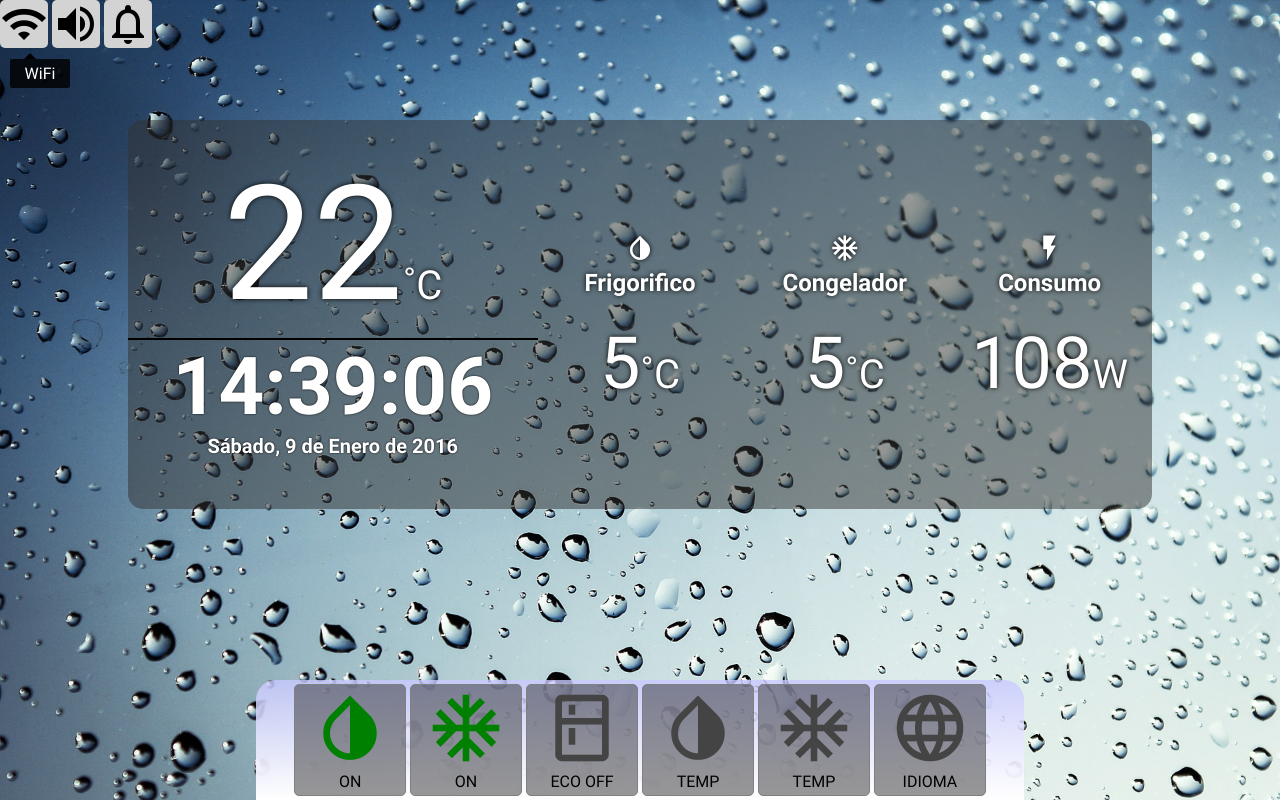
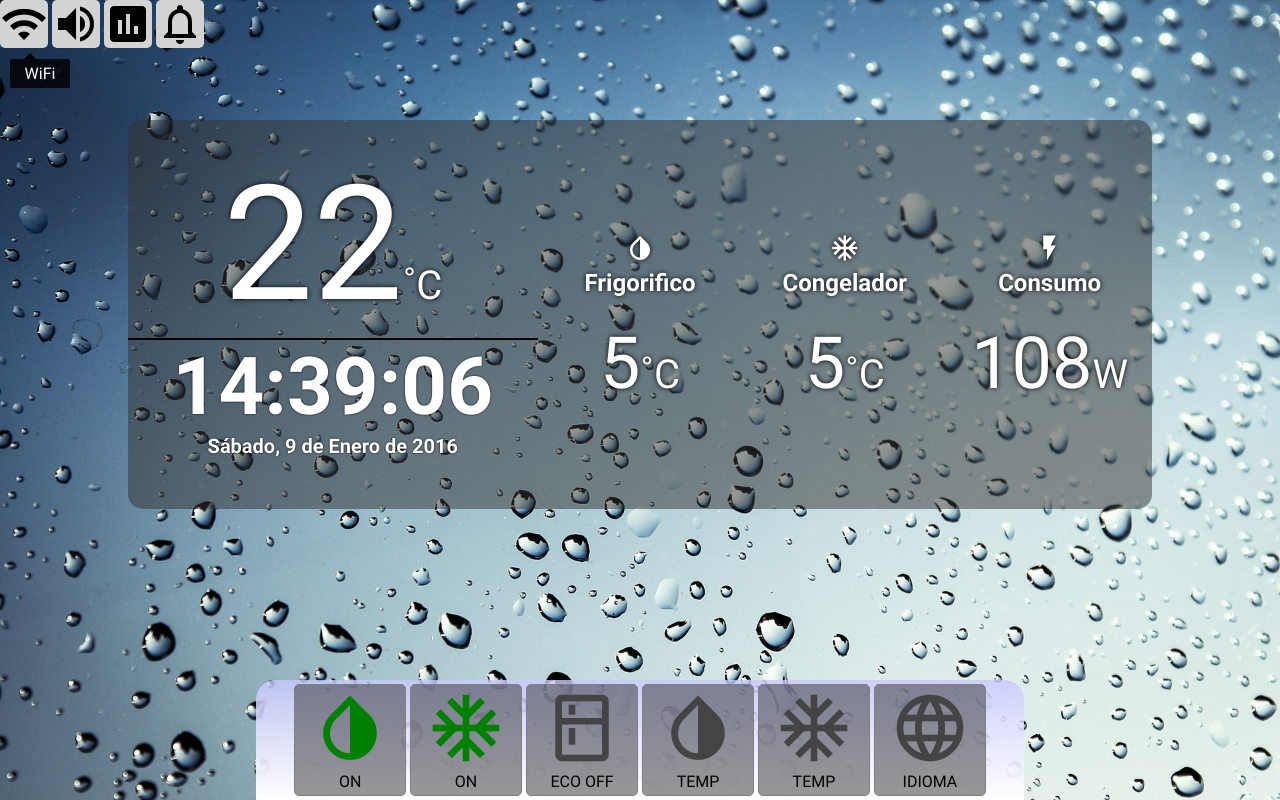
Before and after one commit to themarioga/UAWeb, a plain HTML site: page index.html in a window 1280 px wide. Drawn offline with Linux system fonts and the light colour scheme.

Commit message:
añadidito boton estadisticas
pulsar desplegara dialog

```diff
--- a/index.html
+++ b/index.html
@@ -11,6 +11,7 @@
 		<header>
 			<a href="javascript:void(0)" onclick="toogleIco('wifi')" class="tooltip tooltip-bottom" title="WiFi"><i class="ico material-icons" id="ico_wifi">wifi</i></a>
 			<a href="javascript:void(0)" onclick="toogleIco('volume')" class="tooltip tooltip-bottom" title="Volumen"><i class="ico material-icons" id="ico_volume">volume_up</i></a>
+			<a href="javascript:void(0)" onclick="" class="tooltip tooltip-bottom" title="Ver estadisticas"><i class="ico material-icons" id="ico_stadistics">assessment</i></a>
 			<a href="javascript:void(0)"><i class="ico material-icons" id="ico_notifications" style="cursor: default">notifications_none</i></a>
 		</header>
 		<section id="changelayer">
```
